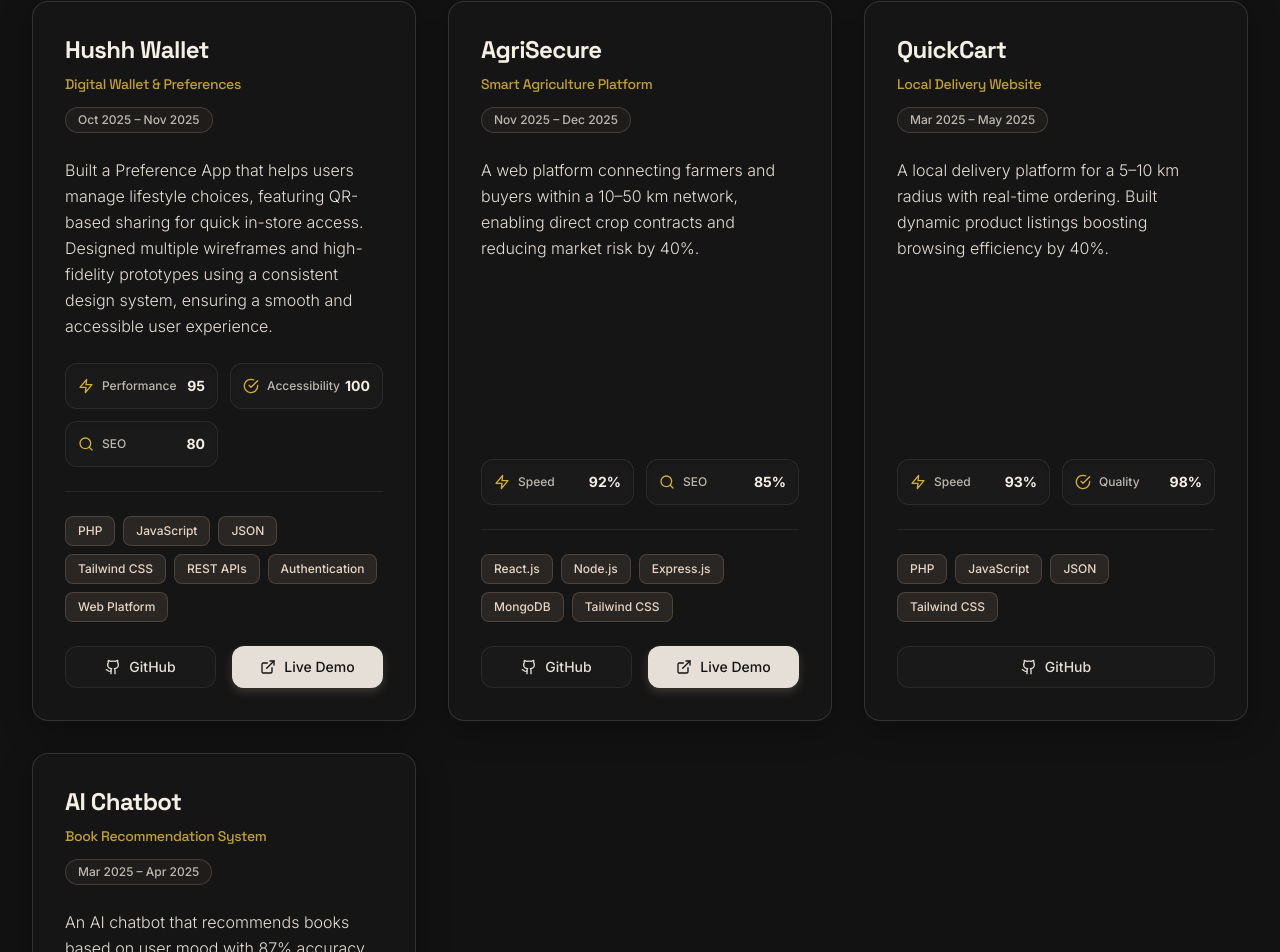
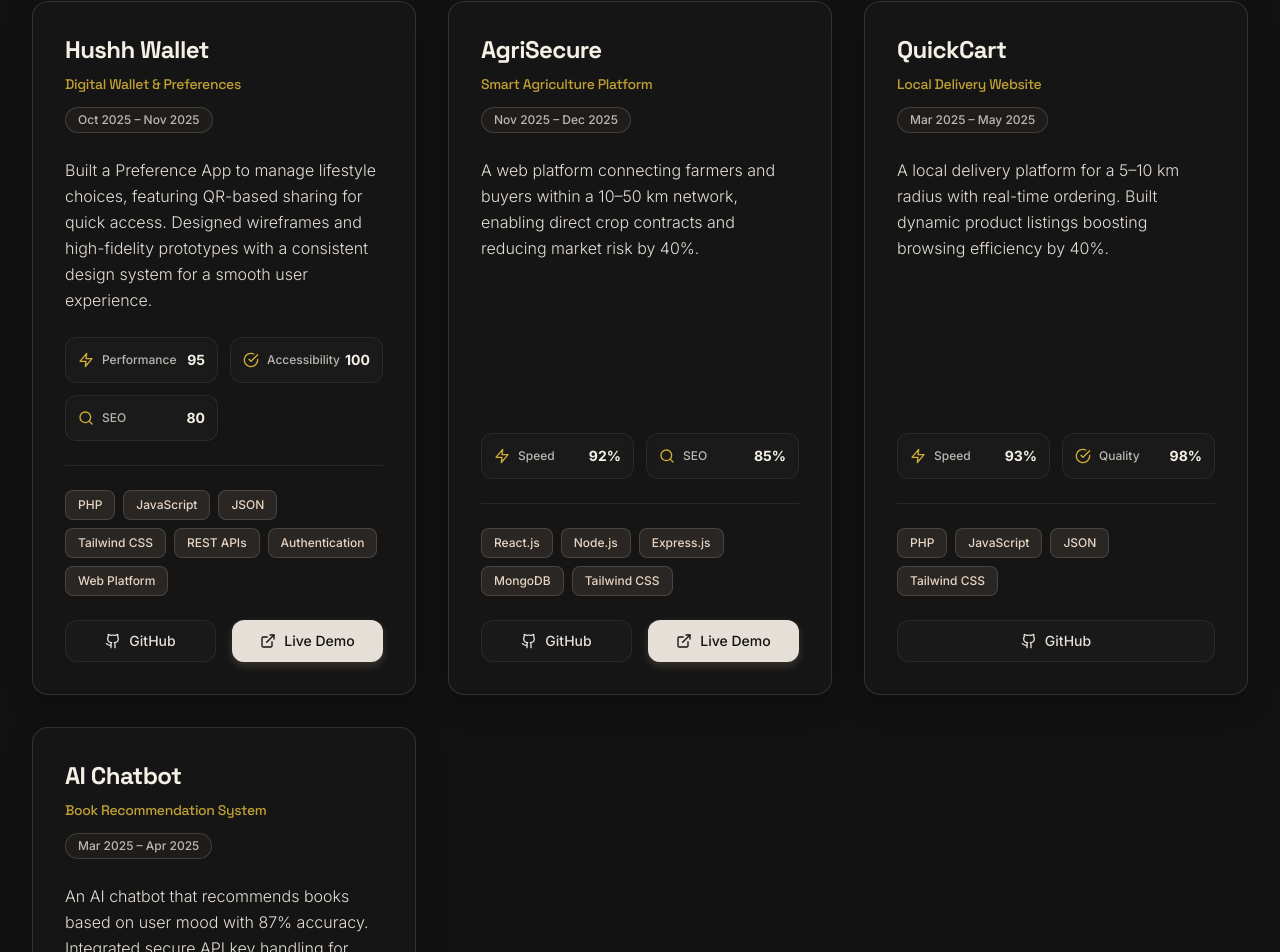
Before and after one commit to MalguTejashwini/Tejashwini-Portfolio, a React (Vite) app: page / in a window 1280 px wide. Shown: the part 2838-3790 px from the top of the page. Built offline with nearby package versions, Linux system fonts and the light colour scheme.

Commit message:
update hushh wallet description

```diff
--- a/src/components/Projects.jsx
+++ b/src/components/Projects.jsx
@@ -8,7 +8,7 @@ const Projects = () => {
             title: "Hushh Wallet",
             subtitle: "Digital Wallet & Preferences",
             duration: "Oct 2025 – Nov 2025",
-            description: "Built a Preference App that helps users manage lifestyle choices, featuring QR-based sharing for quick in-store access. Designed multiple wireframes and high-fidelity prototypes using a consistent design system, ensuring a smooth and accessible user experience.",
+            description: "Built a Preference App to manage lifestyle choices, featuring QR-based sharing for quick access. Designed wireframes and high-fidelity prototypes with a consistent design system for a smooth user experience.",
             contributions: [
                 "Introduced QR-based sharing reducing lookup by 90%.",
                 "Crafted 30+ wireframes and unified design system."
```
